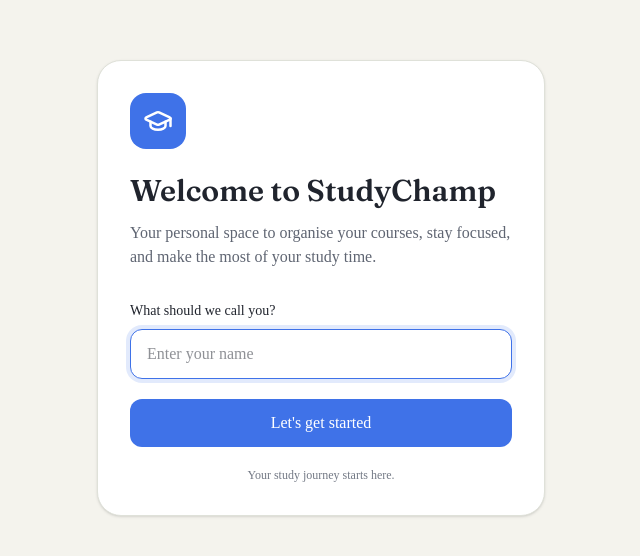
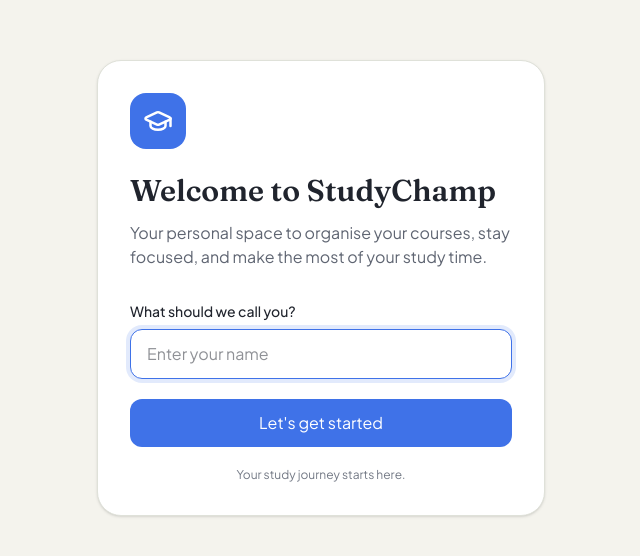
Before and after one commit to codex2py/Studychamp, a React (Vite) app: page / in a window 1280 px wide. Shown: the part 112-668 px from the top of the page, without its empty margins (319-959 px from the left). Built offline with nearby package versions, Linux system fonts and the light colour scheme.

Commit message:
fix: update root font-family to use sans-serif for consistent typography

```diff
--- a/src/index.css
+++ b/src/index.css
@@ -30,7 +30,7 @@
 }
 
 :root {
-  font-family: var(--font-base);
+  font-family: var(--font-sans);
   color: var(--color-text);
   background: var(--color-background);
   font-synthesis: none;
```
